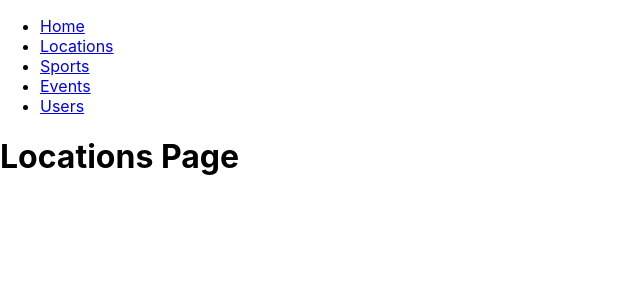
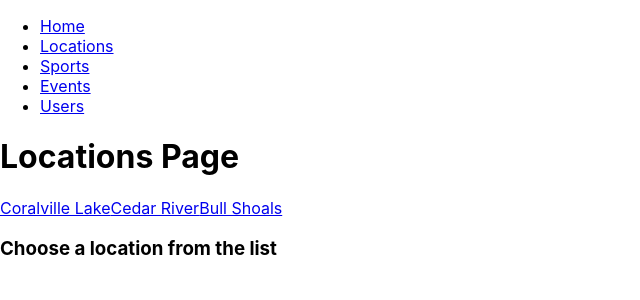
Before and after one commit to rohanphillips/watersportscentral_react_redux, a React (Create React App) app in the folder frontend/: page /locations in a window 1280 px wide. Shown: the top 300 px of the page, without its empty margins (0-640 px from the left). Built offline with nearby package versions, Linux system fonts and the light colour scheme.

Commit message:
Adding Locations

```diff
--- a/frontend/src/App.js
+++ b/frontend/src/App.js
@@ -9,11 +9,20 @@ import './App.css';
 import NavBar from './components/NavBar'
 import Home from './components/Home';
 import Events from './components/Events';
-import Locations from './components/Locations';
+import LocationsPage from './components/locations/LocationsPage';
 import Sports from './components/Sports';
 import Users from './components/Users';
 
-const App = (props) => {
+// const App = (props) => {
+class App extends Component {
+  state = {
+    locations: {
+      1: { id: 1, title: 'Coralville Lake' },
+      2: { id: 2, title: 'Cedar River' },
+      3: { id: 3, title: 'Bull Shoals' }
+    }
+  }
+  render() {
     return (
       <Router>
         {
@@ -26,9 +35,7 @@ const App = (props) => {
               <Route exact path="/events">
                 <Events />
               </Route>
-            <Route exact path="/locations">
-              <Locations />
-            </Route>
+              <Route exact path="/locations" render={routerProps => <LocationsPage {...routerProps} locations={this.state.locations}/>}/>
               <Route exact path="/sports">
                 <Sports />
               </Route>
@@ -41,5 +48,6 @@ const App = (props) => {
       </Router>
     );
   }
+}
 
 export default App;
--- a/frontend/src/components/Locations.js
+++ /dev/null
@@ -1,11 +0,0 @@
-import React from 'react';
-
-const Locations = () => {
-  return (
-    <div>
-      {<h1>Locations Page</h1>}
-    </div>
-  );
-};
-
-export default Locations;
--- /dev/null
+++ b/frontend/src/components/locations/LocationShow.js
@@ -0,0 +1,11 @@
+import React from 'react';
+
+const LocationShow = ({match, locations}) => {
+  return (
+    <div>
+      <h3>{ locations[match.params.locationId].title }</h3>
+    </div>
+  );
+}
+
+export default LocationShow;
--- /dev/null
+++ b/frontend/src/components/locations/LocationsList.js
@@ -0,0 +1,16 @@
+import React from 'react';
+import { Link } from 'react-router-dom';
+
+const LocationsList = ({ locations }) => {
+  const renderLocations = Object.keys(locations).map(locationID =>
+    <Link key={locationID} to={`/locations/${locationID}`}>{locations[locationID].title}</Link>
+  );
+
+  return (
+    <div>
+      {renderLocations}
+    </div>
+  );
+};
+
+export default LocationsList;
--- /dev/null
+++ b/frontend/src/components/locations/LocationsPage.js
@@ -0,0 +1,22 @@
+import React from 'react';
+import {
+  BrowserRouter as Router,
+  Route
+} from 'react-router-dom';
+import LocationShow from './LocationShow';
+import LocationsList from './LocationsList';
+
+const LocationsPage = ({ match, locations}) => {
+  return (
+    <Router>
+      <div>
+        {<h1>Locations Page</h1>}
+        <LocationsList locations={locations} />
+        <Route exact path={match.url} render={() => <h3>Choose a location from the list </h3>}/>
+        <Route path={`${match.url}/:locationId`} render={routerProps => <LocationShow {...routerProps} locations={locations}/>} />
+      </div>
+    </Router>
+  );
+};
+
+export default LocationsPage;
```
Lines whose indentation alone changed are shown as unchanged.
